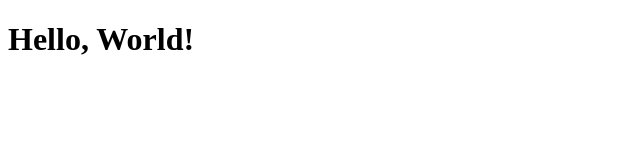
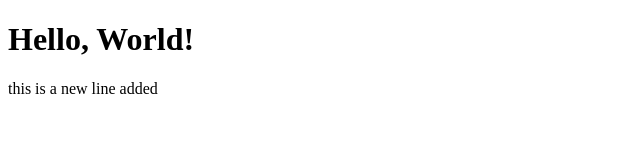
Before and after one commit to shankkyy/github_commands, a plain HTML site: page index.html in a window 1280 px wide. Shown: the whole page, without its empty margins (0-640 px from the left). Drawn offline with Linux system fonts and the light colour scheme.

Commit message:
new para added

```diff
--- a/index.html
+++ b/index.html
@@ -7,5 +7,6 @@
 </head>
 <body>
     <h1>Hello, World!</h1>
+    <p>this is a new line added </p>
 </body>
 </html>
```
